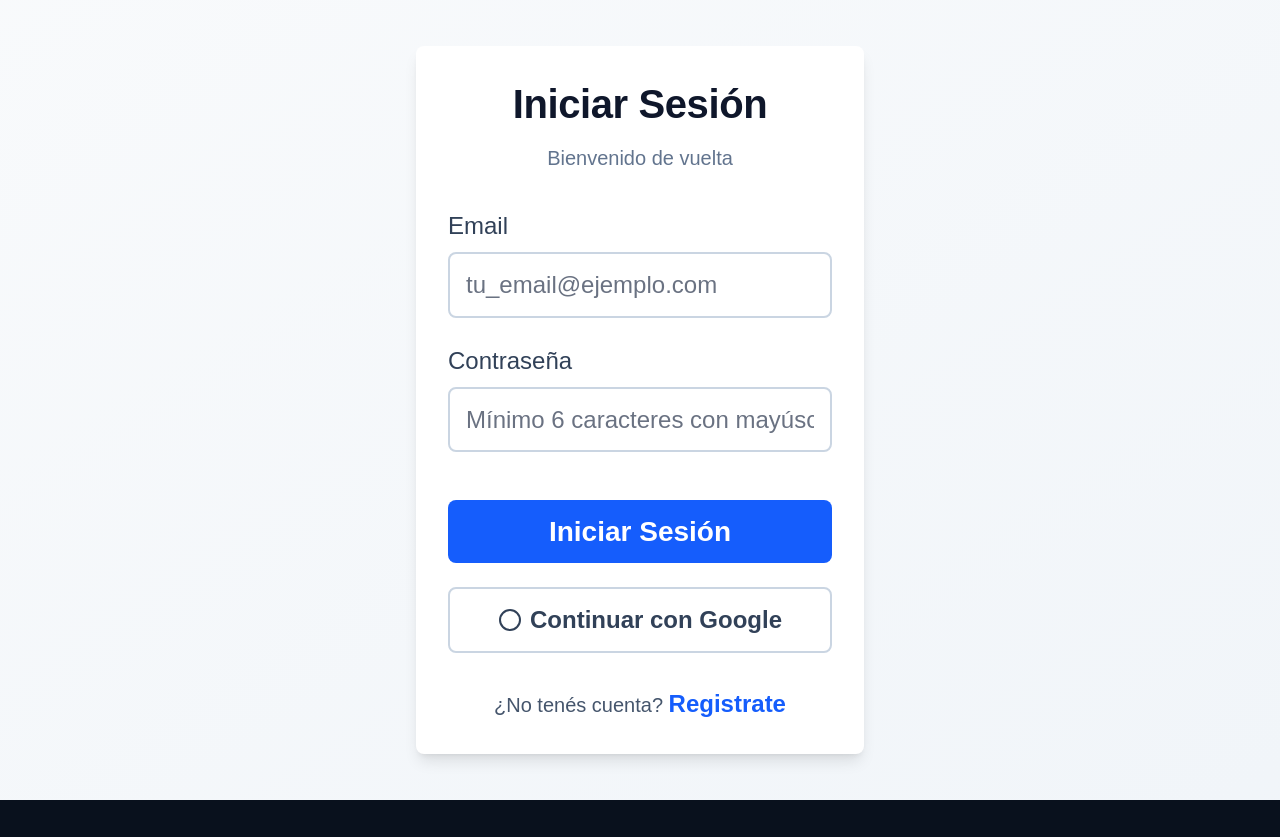
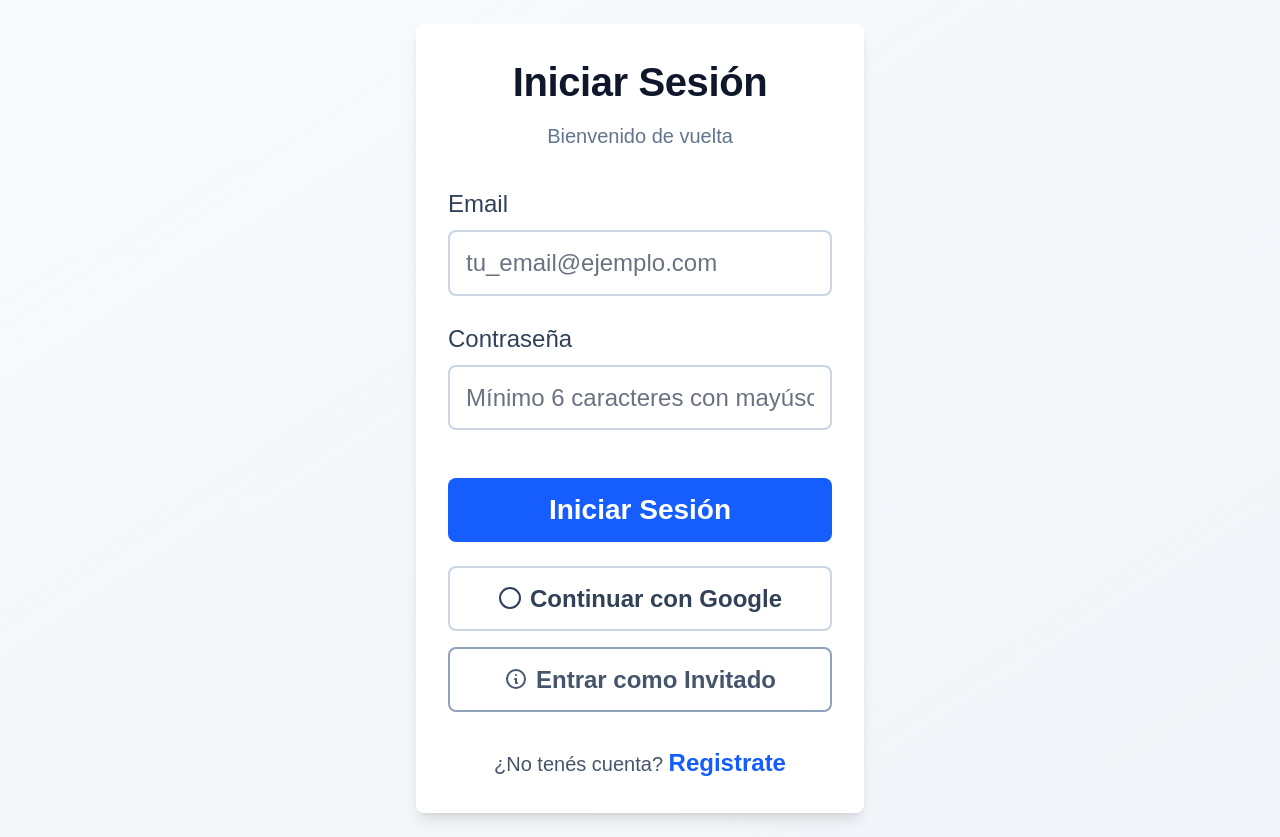
Before and after one commit to colibrilatam/colibri_os_front, a Next.js app in the folder client/: page /login in a window 1280 px wide. Before the commit the page ends 800 px from the top, so only its background shows below. Built offline with nearby package versions, Linux system fonts and the light colour scheme; no server answers.

Commit message:
autenticación de usuario de tipo invitado

```diff
--- a/client/src/app/(dashboard)/layout.jsx
+++ b/client/src/app/(dashboard)/layout.jsx
@@ -12,13 +12,13 @@ export default function DashboardLayout({ children }) {
   const sidebarMobileOpen = useUserStore((state) => state.sidebarMobileOpen)
   const setSidebarMobileOpen = useUserStore((state) => state.setSidebarMobileOpen)
 
-  /*// Verificar autenticación al montar el componente
+  // Verificar autenticación al montar el componente
   useEffect(() => {
     if (!isAuthenticated()) router.push('/login')
   }, [])
 
   if (!isAuthenticated()) return null
-  */
+
   return (
     <div className="min-h-screen flex flex-col">
 
--- a/client/src/app/globals.css
+++ b/client/src/app/globals.css
@@ -244,7 +244,11 @@ a {
     color-scheme: dark;
   }
 }
-
+/* FONDO PARA OVERLAY POPUP*/
+.overlay-bg{
+  background: rgba(0, 0, 0, 0.774);
+  backdrop-filter: blur(6px);
+}
 
 /* ============================================================
    EFECTO GLASS MORPHISM PARA CARDS/DIV
--- a/client/src/app/login/page.jsx
+++ b/client/src/app/login/page.jsx
@@ -6,14 +6,19 @@ import LoadingScreen from '@/components/LoadingScreen';
 import { validatePassword, getPasswordErrors, validateEmail } from '@/lib/validations';
 import { useRegister } from '@/hooks/useRegister';
 import { useLogin } from '@/hooks/useLogin';
+import { useGuestLogin } from '@/hooks/useGuestLogin';
+import NotificationPopup from '@/components/NotificationPopup';
 
 export default function LoginRegisterPage() {
   const [view, setView] = useState('login');
   const [loading, setLoading] = useState(false);
   const router = useRouter();
+  const [isPopupOpen, setIsPopupOpen] = useState(false);
+  const [popupMessage, setPopupMessage] = useState('');
 
   const { handleRegister } = useRegister();
   const { handleLogin } = useLogin();
+  const { handleGuestLogin } = useGuestLogin();
 
   // Form fields
   const [formData, setFormData] = useState({
@@ -159,6 +164,23 @@ export default function LoginRegisterPage() {
     window.location.href = `${process.env.NEXT_PUBLIC_BACKEND_URL}auth/google` // CAMBIAR VARIABLE DE ENTORNO
   };
 
+  // Handle Guest Login
+  const handleGuestLoginClick = () => {
+    const result = handleGuestLogin();
+    if (result.success) {
+      setPopupMessage('¡Iniciaste sesión como invitado! Tu acceso será limitado y no podrás guardar tu progreso. ¡Disfruta explorando Colibri OS!');
+      setIsPopupOpen(true);
+    } else {
+      alert(result.error);
+    }
+  };
+
+  // Handle Popup Close and redirect to dashboard
+  const handlePopupClose = () => {
+    setIsPopupOpen(false);
+    router.push('/'); // Redirige al dashboard después de cerrar el popup
+  };
+
   // Switch between views
   const switchView = () => {
     setView(view === 'login' ? 'register' : 'login');
@@ -189,6 +211,10 @@ export default function LoginRegisterPage() {
         Volver al inicio
       </Link>
        */}
+       { isPopupOpen && (
+        <NotificationPopup message={popupMessage} isOpen={isPopupOpen} onClose={handlePopupClose}></NotificationPopup>
+       )}
+
 
       <div className="w-full max-w-md bg-white rounded-lg shadow-lg p-6 sm:p-8">
         {/* Title */}
@@ -354,6 +380,26 @@ export default function LoginRegisterPage() {
           Continuar con Google
         </button>
 
+        {/* Guest Login button */}
+        {isLogin && (
+          <button
+            type="button"
+            onClick={handleGuestLoginClick}
+            className="cursor-pointer w-full py-3 px-4 border-2 border-slate-400 rounded-lg font-semibold text-base sm:text-lg text-slate-600 hover:bg-slate-100 transition mt-4 flex items-center justify-center gap-2"
+          >
+            <svg
+              className="w-6 h-6"
+              fill="none"
+              stroke="currentColor"
+              viewBox="0 0 24 24"
+              strokeWidth="2"
+            >
+              <path strokeLinecap="round" strokeLinejoin="round" d="M13 16h-1v-4h-1m1-4h.01M21 12a9 9 0 11-18 0 9 9 0 0118 0z" />
+            </svg>
+            Entrar como Invitado
+          </button>
+        )}
+
         {/* Toggle view link */}
         <p className="text-center text-slate-600 text-base sm:text-lg mt-8">
           {isLogin ? '¿No tenés cuenta? ' : '¿Ya tenés una cuenta? '}
--- a/client/src/components/Header.jsx
+++ b/client/src/components/Header.jsx
@@ -5,7 +5,7 @@ import { useUserStore } from '@/lib/store';
 import { useRouter } from 'next/navigation';
 
 export default function Header() {
-  const { token, logout } = useUserStore();
+  const { token, isGuest, logout } = useUserStore();
   const rol = useUserStore((state) => state.rol);
   const setRol = useUserStore((state) => state.setRol);
   const [isOpen, setIsOpen] = useState(false);
@@ -51,7 +51,7 @@ export default function Header() {
       </div>
 
 <div className='flex flex-row gap-4'>
-  {!token ? (
+  {(!token&&!isGuest) ? (
     <a
         href="/login"
         className="px-4 py-2 bg-blue-600 text-white rounded hover:bg-blue-700 transition-colors"
--- /dev/null
+++ b/client/src/components/NotificationPopup.jsx
@@ -0,0 +1,52 @@
+'use client';
+
+import { useState } from 'react';
+
+export default function NotificationPopup({ message, isOpen: initialIsOpen = true, onClose }) {
+  const [isOpen, setIsOpen] = useState(initialIsOpen);
+
+  const handleClose = () => {
+    setIsOpen(false);
+    onClose?.();
+  };
+
+  if (!isOpen) return null;
+
+  return (
+    <>
+      {/* Overlay oscuro */}
+      <div className="fixed inset-0 overlay-bg z-40" onClick={handleClose} />
+
+      {/* Popup */}
+      <div className=" fixed inset-0 flex items-center justify-center z-50 pointer-events-none">
+        <div className="bg-gradient-to-br from-zinc-700 to-zinc-900 border border-zinc-600 rounded-lg shadow-2xl p-8 max-w-md w-full mx-4 pointer-events-auto relative">
+          {/* Botón Cerrar (X) */}
+          <button
+            onClick={handleClose}
+            className="absolute top-4 right-4 text-gray-500 hover:text-gray-700 text-2xl font-bold leading-none"
+            aria-label="Cerrar"
+          >
+            ✕
+          </button>
+
+          {/* Contenido del popup */}
+          <div className="pr-6">
+            <p className=" text-center mb-6 text-base leading-relaxed">
+              {message}
+            </p>
+          </div>
+
+          {/* Botón Aceptar */}
+          <div className="flex justify-center">
+            <button
+              onClick={handleClose}
+              className=" bg-blue-600 hover:bg-blue-700 text-white font-semibold py-2 px-6 rounded-lg transition duration-200"
+            >
+              Aceptar
+            </button>
+          </div>
+        </div>
+      </div>
+    </>
+  );
+}
--- a/client/src/hooks/index.js
+++ b/client/src/hooks/index.js
@@ -0,0 +1,3 @@
+export { useLogin } from './useLogin';
+export { useRegister } from './useRegister';
+export { useGuestLogin } from './useGuestLogin';
--- /dev/null
+++ b/client/src/hooks/useGuestLogin.js
@@ -0,0 +1,19 @@
+import { useUserStore } from '@/lib/store'
+
+export const useGuestLogin = () => {
+  const setIsGuest = useUserStore((state) => state.setIsGuest)
+  const setRol = useUserStore((state) => state.setRol)
+
+  const handleGuestLogin = () => {
+    try {
+      setIsGuest(true)
+      setRol('GUEST')
+      return { success: true }
+    } catch (err) {
+      console.log(err)
+      return { success: false, error: 'Error al entrar como invitado' }
+    }
+  }
+
+  return { handleGuestLogin }
+}
--- a/client/src/lib/store.js
+++ b/client/src/lib/store.js
@@ -13,11 +13,24 @@ export const useUserStore = create(
       token: null,
       setToken: (token) => set({ token }),
       getToken: () => get().token,
-      logout: () => set({ token: null, rol: null }),
 
-      // Verificar si hay token y si es válido
+      // Guest mode
+      isGuest: false,
+      setIsGuest: (isGuest) => set({ isGuest }),
+
+      logout: () => set({ token: null, rol: null, isGuest: false }),
+
+      // Verificar si hay token y si es válido, o si es invitado
       isAuthenticated: () => {
   const token = get().token
+  const isGuest = get().isGuest
+
+  // Si es invitado, está autenticado sin token
+  if (isGuest) {
+    return true
+  }
+
+  // Si no es invitado, validar token
   if (isTokenExpired(token)) {
     set({ token: null })
     return false
```
